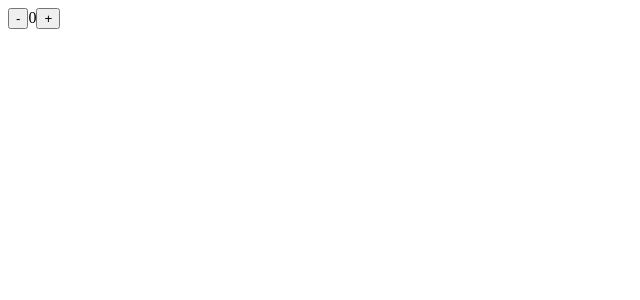
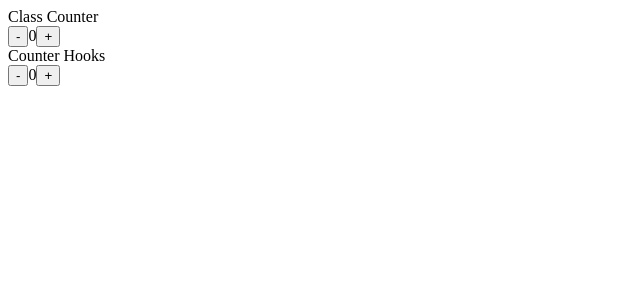
Before and after one commit to anuzbvbmaniac/react, a React (Create React App) app: page / in a window 1280 px wide. Shown: the top 300 px of the page, without its empty margins (0-640 px from the left). Built offline with nearby package versions, Linux system fonts and the light colour scheme; the HTML template or start-up script is replaced by a standard one.

Commit message:
Function Component - Counter

```diff
--- a/src/App.js
+++ b/src/App.js
@@ -1,8 +1,16 @@
 import React from 'react';
 import Counter from "./Counter";
+import CounterHooks from "./CounterHooks";
 
 function App() {
-  return <Counter initialCount={0}/>
+    return (
+        <>
+            Class Counter
+            <Counter initialCount={0}/>
+            Counter Hooks
+            <CounterHooks initialCount={0}/>
+        </>
+    )
 }
 
 export default App;
--- /dev/null
+++ b/src/CounterHooks.js
@@ -0,0 +1,14 @@
+import React, {useState} from 'react';
+
+export default function CounterHooks({initialCount}) {
+
+    const [count, setCount] = useState(initialCount);
+
+    return (
+        <div>
+            <button onClick={() => setCount(prevCount => prevCount - 1)}>-</button>
+            <span>{count}</span>
+            <button onClick={() => setCount(prevCount => prevCount + 1)}>+</button>
+        </div>
+    );
+};
```
